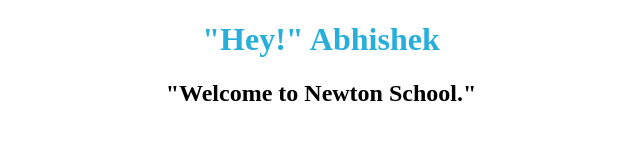
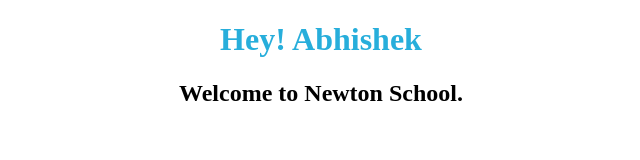
Before and after one commit to abhishekraj00/Greetings-with-Props---React-Basics-Rendering-Lists-Conditional-content-What---ly88e5dz2l5r, a React app: page / in a window 1280 px wide. Shown: the top 160 px of the page, without its empty margins (319-959 px from the left). Built offline with nearby package versions, Linux system fonts and the light colour scheme.

Commit message:
Update Welcome.js

```diff
--- a/src/components/Welcome.js
+++ b/src/components/Welcome.js
@@ -2,14 +2,12 @@
 import React from "react";
 
 const Welcome = (prop) => {
-
   return (
-   <>
-
-    <h1>"Hey!" {prop.name}</h1>
-    <h2>"Welcome to Newton School."</h2>
-   </>
-  )
-}
+    <>
+      <h1>Hey! {prop.name}</h1>
+      <h2>Welcome to Newton School.</h2>
+    </>
+  );
+};
 
 export default Welcome;
```
